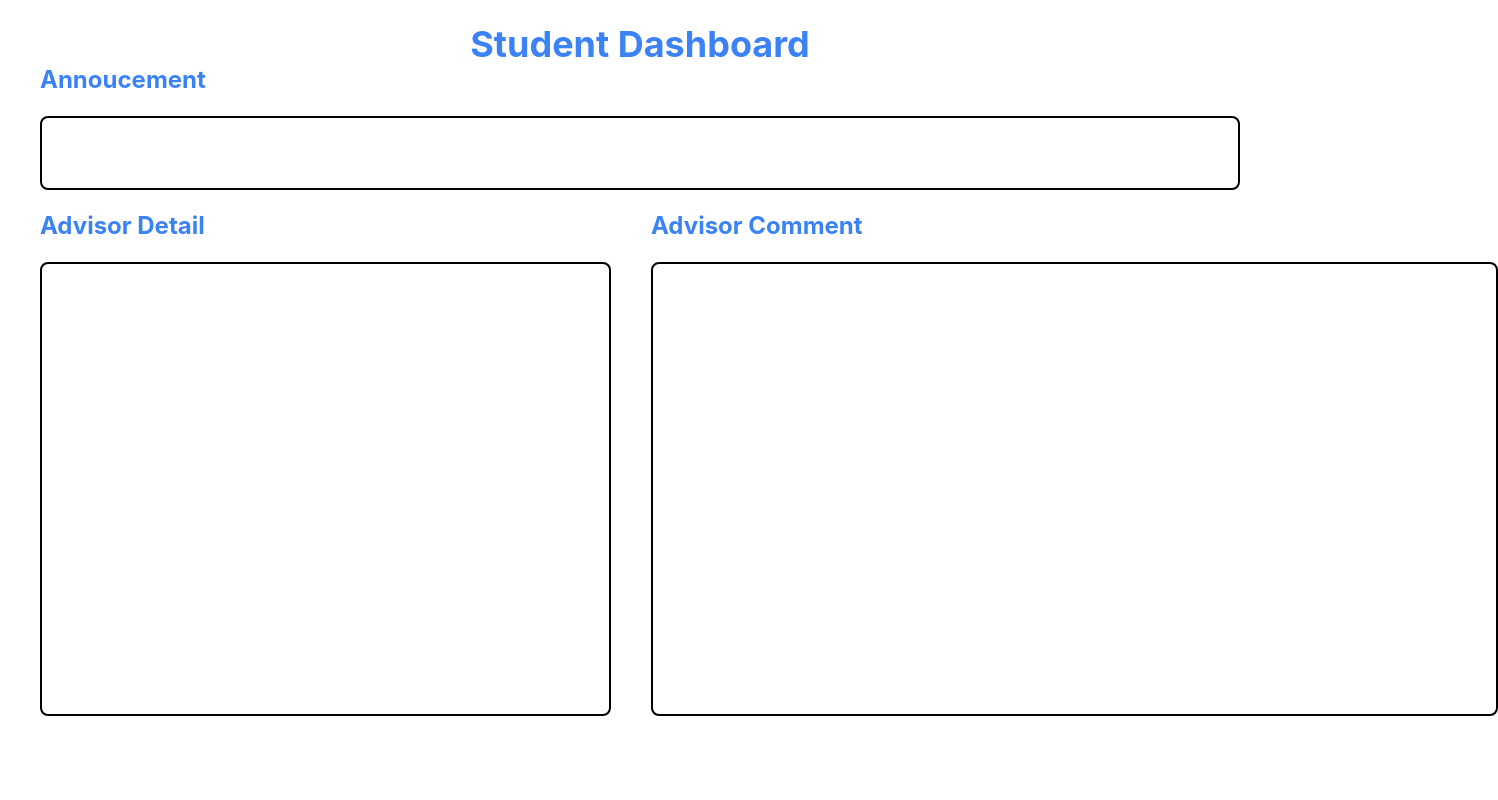
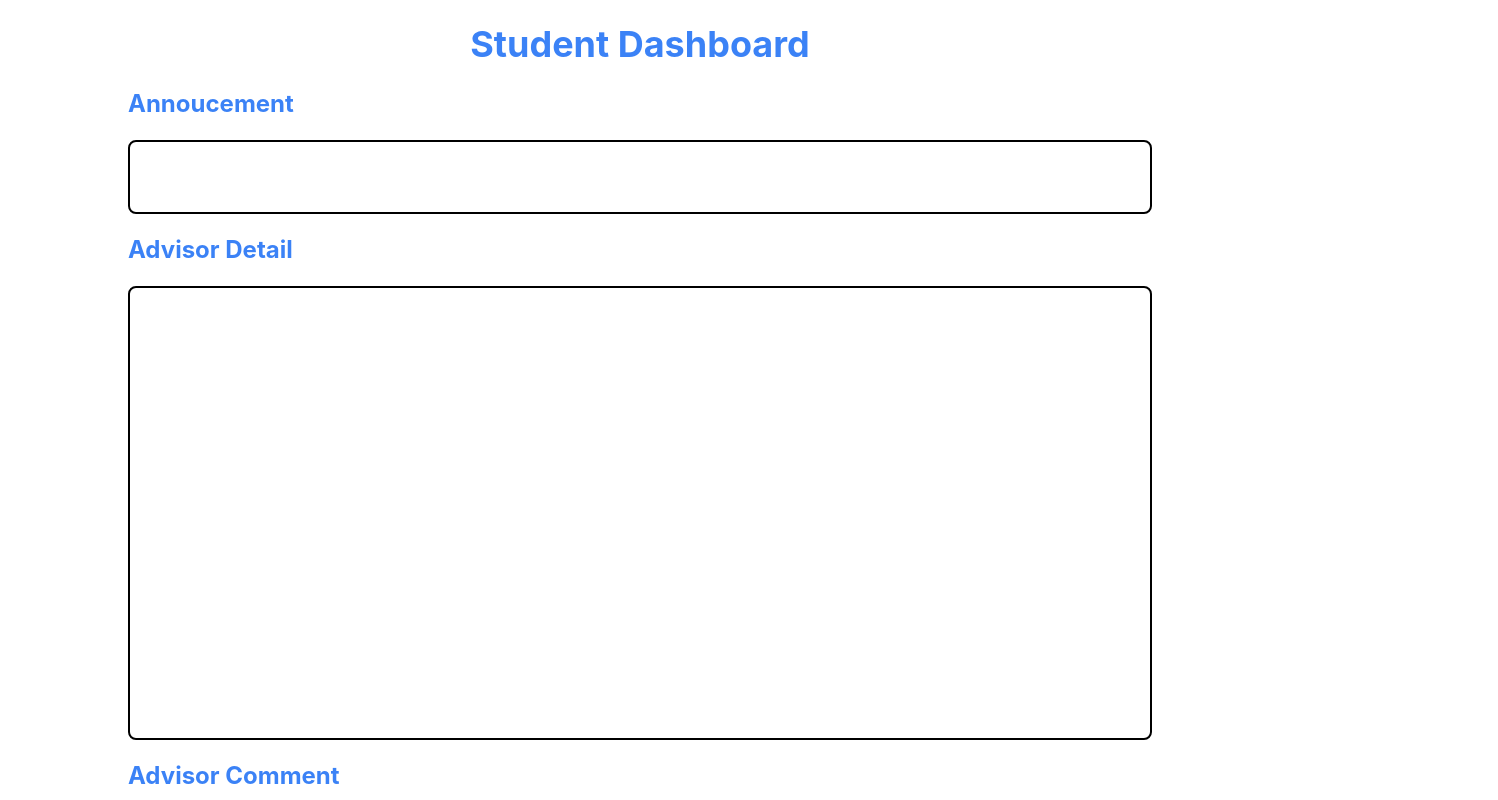
Before and after one commit to SE331-2023-project1/project-02-kwai3tua-frontend, a Vue app: page /student in a window 1280 px wide. Shown: the top 800 px of the page, 1498 px wide, since content can reach past the window. Built offline with nearby package versions, Linux system fonts and the light colour scheme.

Commit message:
make responsiveness for app

```diff
--- a/src/App.vue
+++ b/src/App.vue
@@ -3,5 +3,34 @@ import { RouterLink, RouterView } from 'vue-router'
 </script>
 
 <template>
-  <RouterView/>
+  <div class="container">
+    <RouterView/>
+  </div>
 </template>
+
+<style scoped>
+.container {
+  max-width: 100%;
+  width: 100%;
+  margin: 0 auto;
+  flex-direction: column;
+  align-items: center;
+  justify-content: center;
+  box-sizing: border-box;
+}
+
+/* Define responsive styles */
+/* Styles for screens larger than 768px (e.g. laptops and desktops) */
+@media (min-width: 768px) {
+  .container {
+    max-width: 768px;
+  }
+}
+
+/* Styles for screens larger than 1024px (e.g. larger desktops) */
+@media (min-width: 1024px) {
+  .container {
+    max-width: 1024px;
+  }
+}
+</style>
--- a/src/views/AdvisorDashboardView.vue
+++ b/src/views/AdvisorDashboardView.vue
@@ -40,18 +40,18 @@ watchEffect(() => {
 
 <template>
   <div class="flex flex-col items-center justify-start">
-    <h1 class="font-bold text-4xl text-blue-500 mt-6">Advisor Dashboard</h1>
+    <h1 class="font-bold text-4xl text-blue-500 mt-6 mb-6">Advisor Dashboard</h1>
   </div>
-  <div class="ml-10 mr-10">
+  <div class="">
     <h1 class="font-bold text-2xl text-blue-500">Post Annoucement</h1>
     <AnnouncementCard></AnnouncementCard>
   </div>
-  <div class="flex">
-    <div class="ml-10 mr-10">
+  <div class="">
+    <div class="">
       <h1 class="font-bold text-2xl text-blue-500">Advisee List</h1>
       <StudentListCard v-for="student in studentList" :key="student.studentId" :student="student"></StudentListCard>
     </div>
-    <div class="mr-10">
+    <div class="">
       <h1 class="font-bold text-2xl text-blue-500">Advisee Comment</h1>
       <StudentCommentCard></StudentCommentCard>
     </div>
--- a/src/views/StudentDashboardView.vue
+++ b/src/views/StudentDashboardView.vue
@@ -6,18 +6,18 @@ import AdvisorCommentCard from '@/components/AdvisorCommentCard.vue'
 
 <template>
   <div class="flex flex-col items-center justify-start">
-    <h1 class="font-bold text-4xl text-blue-500 mt-6">Student Dashboard</h1>
+    <h1 class="font-bold text-4xl text-blue-500 mt-6 mb-6">Student Dashboard</h1>
   </div>
-  <div class="ml-10 mr-10">
+  <div class="">
     <h1 class="font-bold text-2xl text-blue-500">Annoucement</h1>
     <AnnouncementCard></AnnouncementCard>
   </div>
-  <div class="flex">
-    <div class="ml-10 mr-10">
+  <div class="">
+    <div class="">
       <h1 class="font-bold text-2xl text-blue-500">Advisor Detail</h1>
       <AdvisorDetailCard></AdvisorDetailCard>
     </div>
-    <div class="mr-10">
+    <div class="">
       <h1 class="font-bold text-2xl text-blue-500">Advisor Comment</h1>
       <AdvisorCommentCard></AdvisorCommentCard>
     </div>
```
